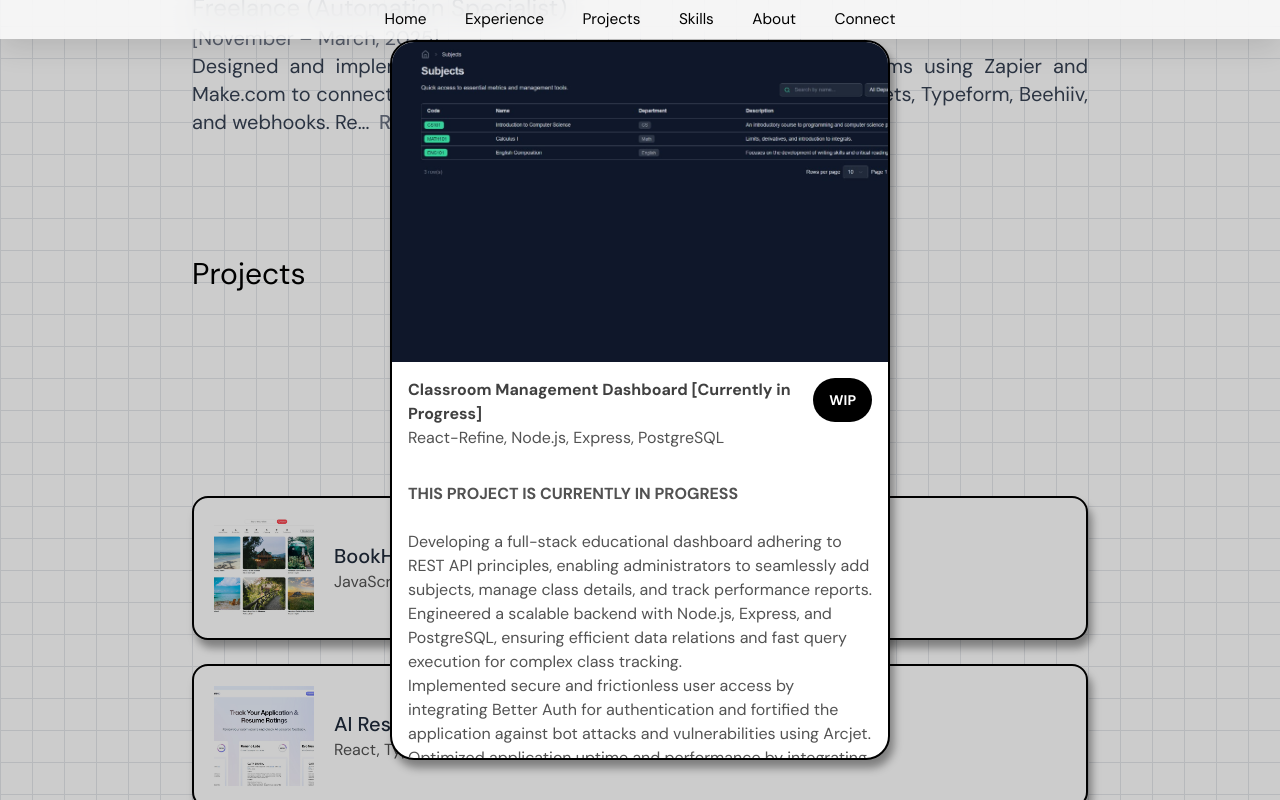
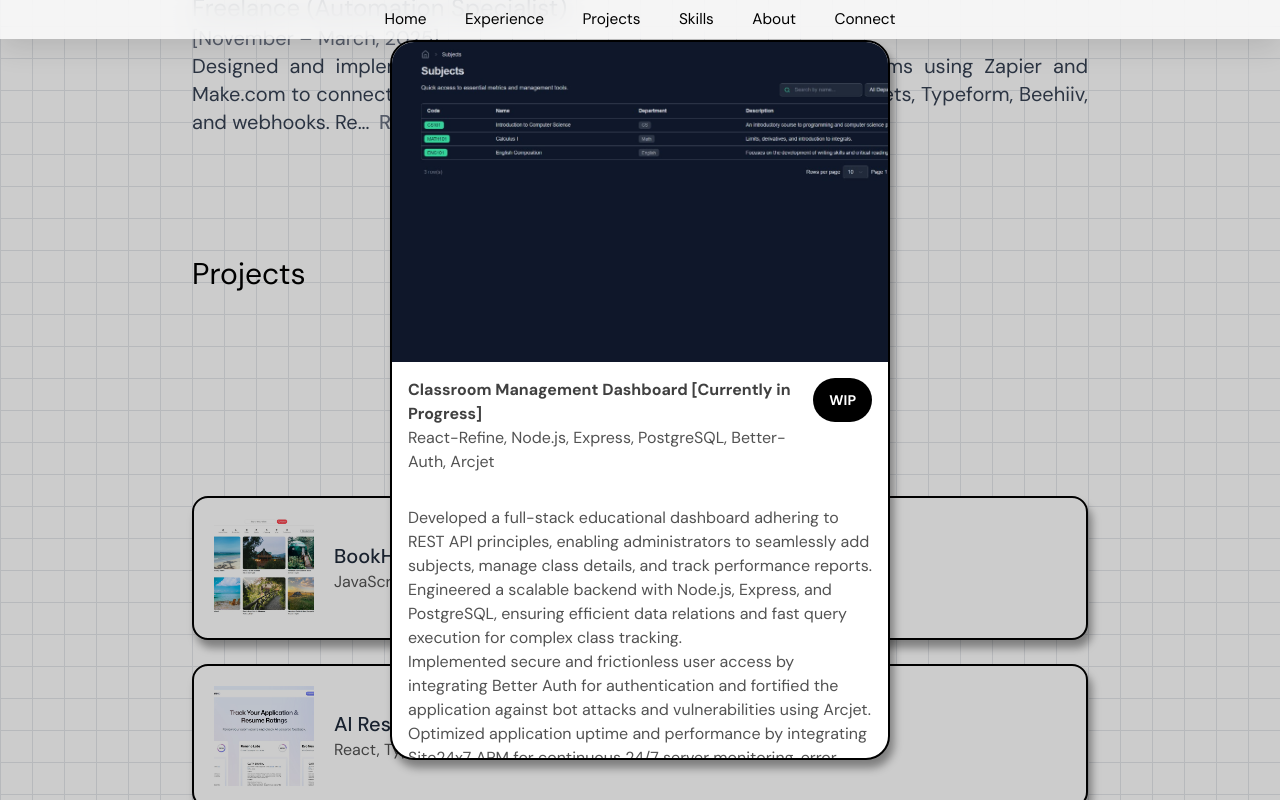
Before and after one commit to zekedavidson/portfolio, a Next.js app: page / in a window 1280 px wide. Both pictures are taken after a click on the element 640 px from the left and 1334 px from the top of the page. Shown: the part 934-1734 px from the top of the page. Built offline with nearby package versions, Linux system fonts and the light colour scheme.

Commit message:
updated classroom dashboard project

```diff
--- a/components/sections/projects.tsx
+++ b/components/sections/projects.tsx
@@ -206,7 +206,7 @@ export const CloseIcon = () => {
 
 const cards = [
     {
-        description: "React-Refine, Node.js, Express, PostgreSQL",
+        description: "React-Refine, Node.js, Express, PostgreSQL, Better-Auth, Arcjet",
         title: "Classroom Management Dashboard [Currently in Progress]",
         src: "/classroom-dashboard.jpeg",
         ctaText: "WIP",
@@ -214,8 +214,7 @@ const cards = [
         content: () => {
             return (
                 <p>
-                    <b>THIS PROJECT IS CURRENTLY IN PROGRESS </b><br /><br />
-                    Developing a full-stack educational dashboard adhering to REST API principles, enabling administrators to seamlessly add subjects, manage class details, and track performance reports.
+                    Developed a full-stack educational dashboard adhering to REST API principles, enabling administrators to seamlessly add subjects, manage class details, and track performance reports.
                     <br />
                     Engineered a scalable backend with Node.js, Express, and PostgreSQL, ensuring efficient data relations and fast query execution for complex class tracking.
                     <br />
```
